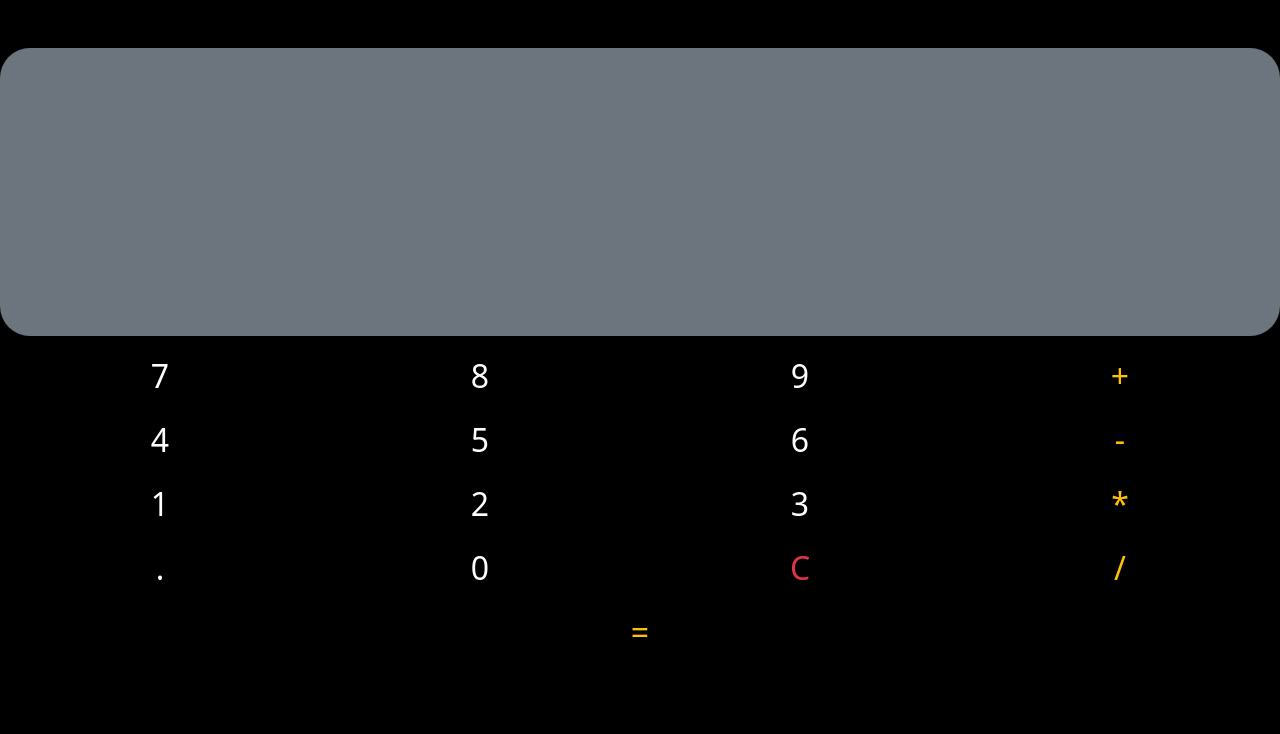
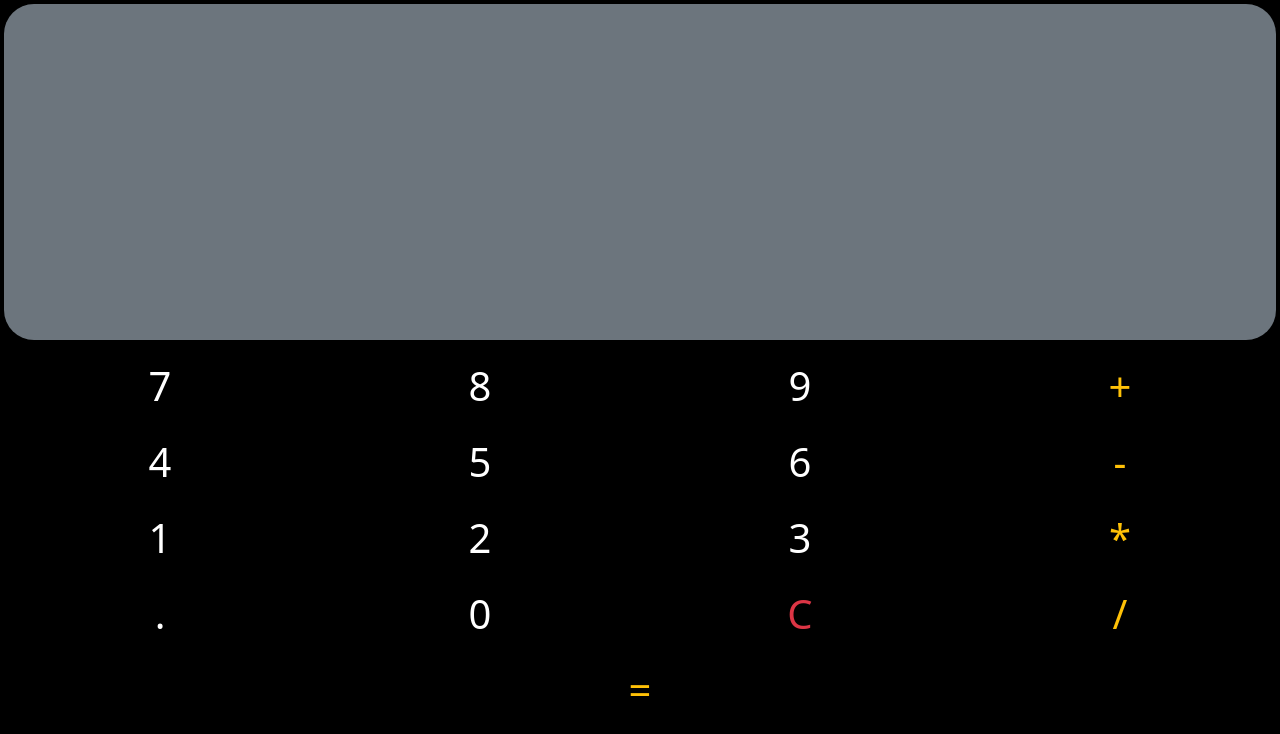
Before and after one commit to FlorianLevasseur/Calculatrice, a plain HTML site: page index.html in a window 1280 px wide. Drawn offline with nearby package versions, Linux system fonts and the light colour scheme.

Commit message:
2ème test de la calculatrice

```diff
--- a/index.html
+++ b/index.html
@@ -12,7 +12,7 @@
 </head>
 
 <body>
-    <div class="mt-5">
+    <div class="m-1">
         <input class="w-100 bg-secondary text-end text-white screenTop pt-4 pe-2" type="text" id="nb1" disabled>
         <input class="w-100 bg-secondary text-end text-white pe-2" type="text" id="sign" disabled>
         <input class="w-100 bg-secondary text-end text-white pe-2" type="text" id="nb2" disabled>
--- a/style.css
+++ b/style.css
@@ -1,6 +1,6 @@
 body {
     background-color: black;
-    font-size: 2rem;
+    font-size: 2.5rem;
 }
 
 input {
@@ -15,5 +15,5 @@ input {
 
 .screenBottom {
     border-radius: 0 0 30px 30px;
-    font-size: 4rem;
+    font-size: 4.5rem;
 }
```
